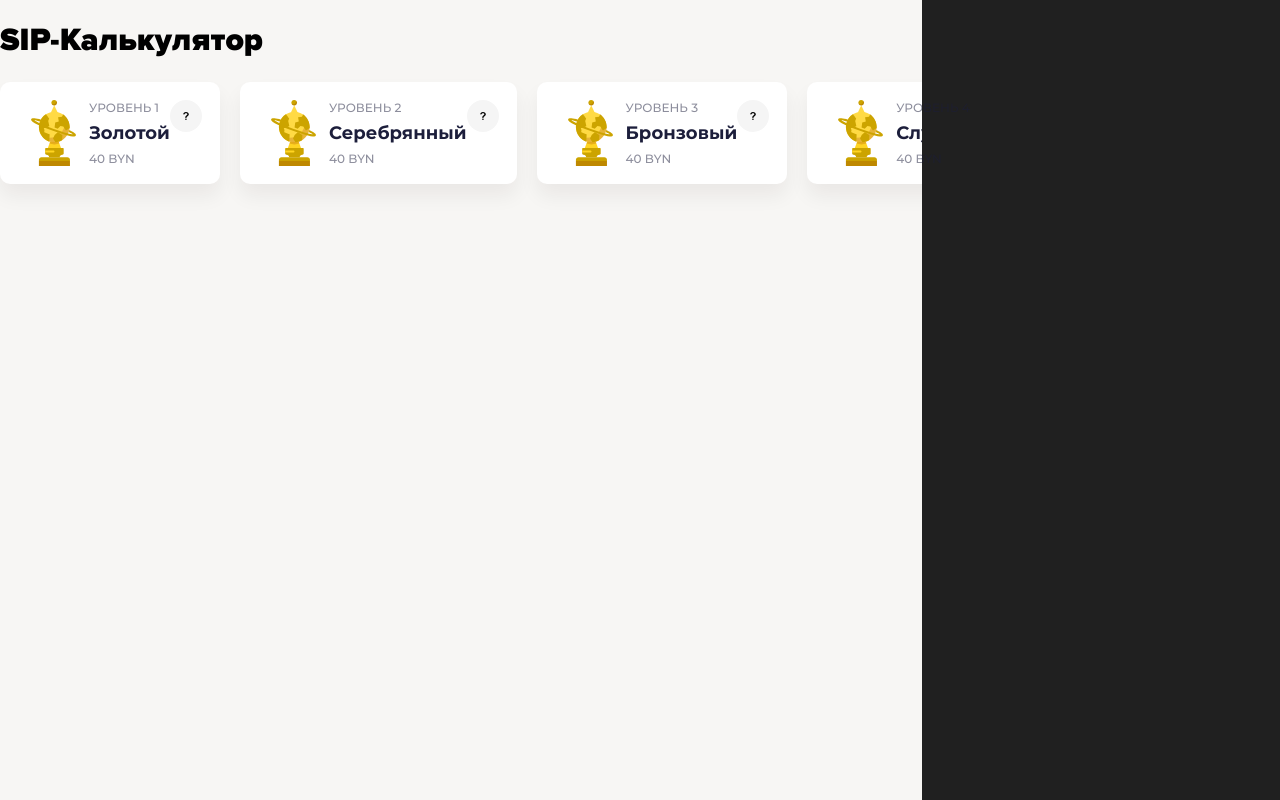
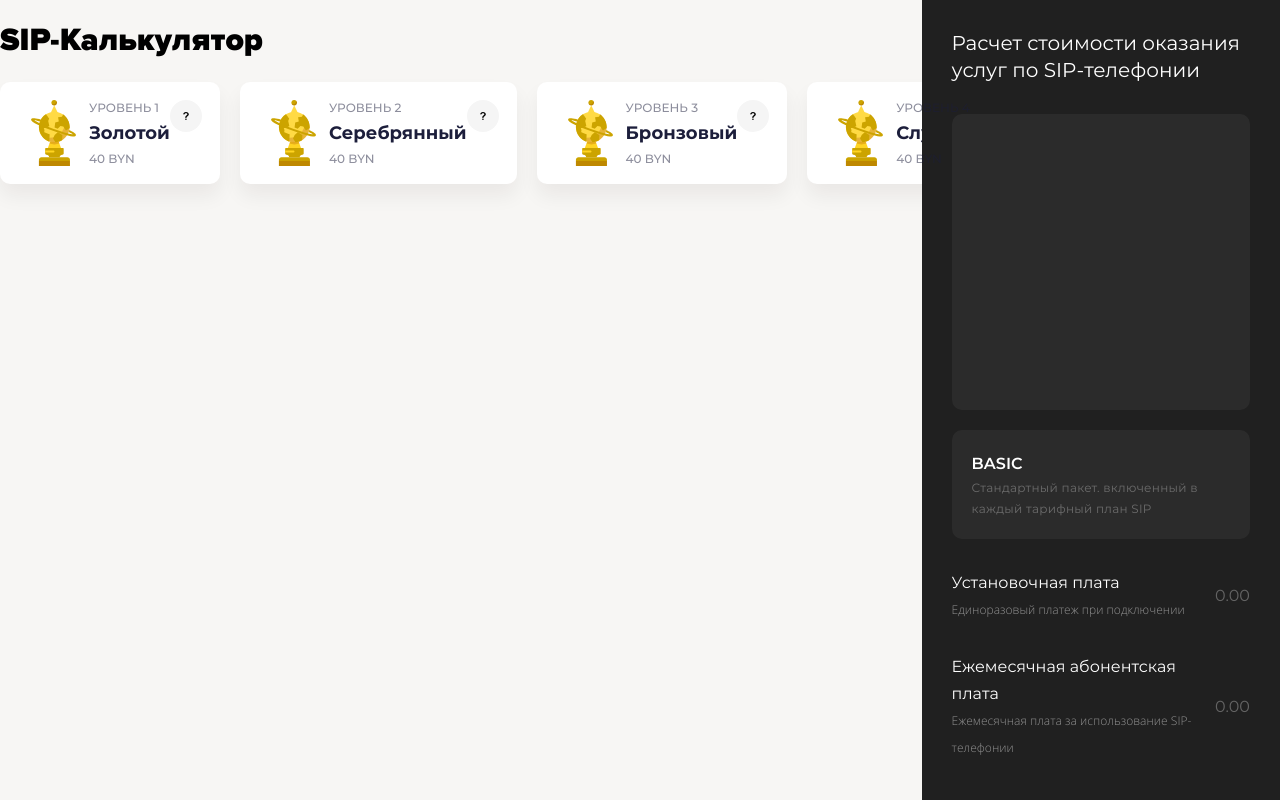
Before and after one commit to VanessaGrapefruit/SIP-calculator, a website built with webpack: page index.html in a window 1280 px wide. Built offline with nearby package versions, Linux system fonts and the light colour scheme; what navigo would draw is missing.

Commit message:
feat: add cart

```diff
--- /dev/null
+++ b/src/Components/CartComponent.ts
@@ -0,0 +1,59 @@
+import renderElement from "../Utils/renderElement";
+
+export class CartComponent {
+    parentElement: HTMLElement;
+    container: HTMLElement;
+    numberContainer: HTMLElement;
+    packageContainer: HTMLElement;
+
+    constructor(parentElement: HTMLElement) {
+        this.parentElement = parentElement;
+    }
+
+    render() {
+        this.container = renderElement(this.parentElement,'div',['cart-container']);
+
+        this.renderHeader();
+        this.renderNumberContainer();
+        this.renderPackageContainer();
+
+        this.renderFistPay();
+        this.renderMonthlyFee();
+    }
+
+    renderHeader() {
+        const header = renderElement(this.container,'div',['header']);
+        header.textContent = 'Расчет стоимости оказания услуг по SIP-телефонии';
+    }
+
+    renderNumberContainer() {
+        this.numberContainer = renderElement(this.container,'div',['numbers-container']);
+    }
+
+    renderPackageContainer() {
+        this.packageContainer = renderElement(this.container,'div',['package-container']);
+        renderElement(this.packageContainer,'div',['title'],'BASIC');
+        renderElement(this.packageContainer,'div',['content'],
+            'Стандартный пакет. включенный в каждый тарифный план SIP');
+    }
+
+    renderFistPay() {
+        this.renderPayContainer('Установочная плата',
+            'Единоразовый платеж при подключении','0.00');
+    }
+
+    renderMonthlyFee() {
+        this.renderPayContainer('Ежемесячная абонентская плата',
+            'Ежемесячная плата за использование SIP-телефонии','0.00');
+    }
+
+    renderPayContainer(title: string, desc: string, value: string) {
+        const container = renderElement(this.container,'div',['pay-container']);
+
+        const content = renderElement(container,'div',['content']);
+        renderElement(content,'div',['title'],title);
+        renderElement(content,'div',['desc'],desc);
+
+        renderElement(container,'div',['value'],value);
+    }
+}
--- /dev/null
+++ b/src/Styles/cart.scss
@@ -0,0 +1,100 @@
+.cart-container {
+    display: flex;
+    flex-direction: column;
+    justify-content: space-between;
+    align-items: stretch;
+    margin: 50px 35px;
+    line-height: 27px;
+    .header {
+        font-family: $monserrat-regular;
+        color: $color-white;
+        font-size: 21px;
+        letter-spacing: 0.04px;
+        margin-bottom: 50px;
+    }
+    .numbers-container {
+        background-color: rgba($color: $bg-second, $alpha: 0.05);
+        border-radius: 10px;
+        min-height: 37vh;
+        margin-bottom: 20px;
+    }
+    .package-container {
+        background-color: rgba($color: $bg-second, $alpha: 0.05);
+        border-radius: 10px;
+        padding: 30px;
+        color: $color-white;
+        .title {
+            font-family: $monserrat-semibold;
+            letter-spacing: 0.04px;
+            font-size: 18px;
+        }
+        .content {
+            font-family: $monserrat-regular;
+            font-size: 14px;
+            line-height: 24px;
+            opacity: 0.3;
+            letter-spacing: 0.28px;
+        }
+    }
+    .pay-container {
+        display: flex;
+        justify-content: space-between;
+        align-items: center;
+        margin-top: 40px;
+        color: $color-white;
+        .content {
+            .title {
+                font-family: $monserrat-regular;
+                font-size: 21px;
+                letter-spacing: 0.04px;
+            }
+            .desc {
+                font-family: $open-sans-light;
+                font-size: 14px;
+                opacity: 0.5;
+                letter-spacing: 0.03px;
+            }
+        }
+        .value {
+            font-family: $monserrat-regular;
+            letter-spacing: 0.04px;
+            opacity: 0.3;
+            font-size: 21px;
+            line-height: 48px;
+        }
+    }
+}
+
+@media(max-height: 1039px) {
+    .cart-container {
+        margin: 30px;
+        .header {
+            margin-bottom: 30px;
+            font-size: 20px;
+        }
+        .package-container {
+            padding: 20px;
+            .title {
+                font-size: 16px;
+            }
+            .content {
+                font-size: 12px;
+                line-height: 21px;
+            }
+        }
+        .pay-container {
+            margin-top: 30px;
+            .content {
+                .title {
+                    font-size: 16px;
+                }
+                .desc {
+                    font-size: 12px;
+                }
+            }
+            .value {
+                font-size: 16px;
+            }
+        }
+    }
+}
--- a/src/Styles/index.scss
+++ b/src/Styles/index.scss
@@ -3,6 +3,7 @@
 @import './externalNumbers.scss';
 @import './popup.scss';
 @import './numberPopup.scss';
+@import './cart.scss';
 body {
     display: flex;
     margin: 0;
--- a/src/index.ts
+++ b/src/index.ts
@@ -4,6 +4,7 @@ import './Styles/index.scss';
 import renderElement from './Utils/renderElement';
 import Navigo from 'navigo';
 import { NumberPopupComponent } from './Components/NumbersPopupComponent';
+import { CartComponent } from './Components/CartComponent';
 
 const leftContainer = renderElement(document.body,'div',['left-container']);
 const rightContainer = renderElement(document.body,'div',['right-container']);
@@ -17,6 +18,8 @@ leftContainer.appendChild(element);
 const numbers = getExternalNumbers();
 new ExternalNumbersComponent(numbers,leftContainer,router).render();
 
+new CartComponent(rightContainer).render();
+
 router.on('/number/:id',function() {
     const id = +window.location.pathname.split('/').pop();
     const number = numbers[id];
```
